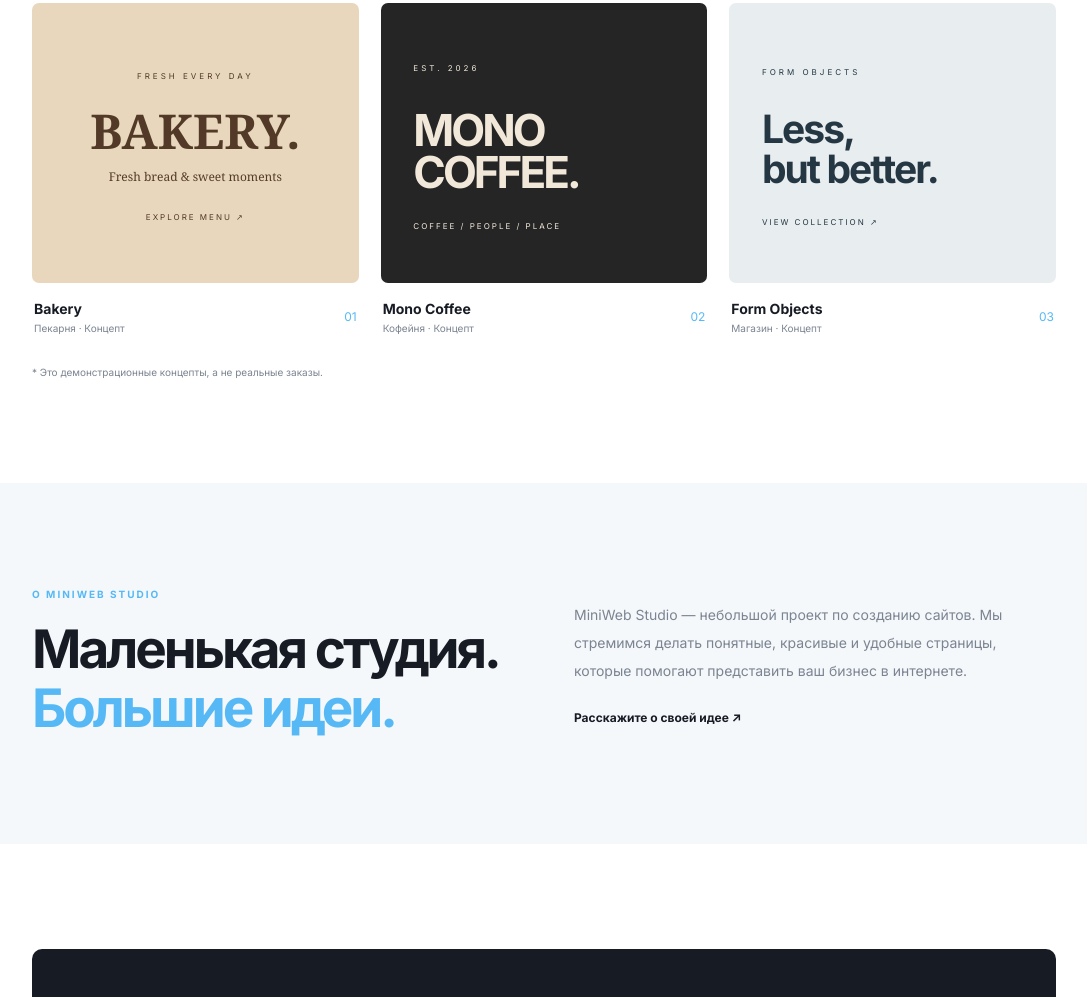
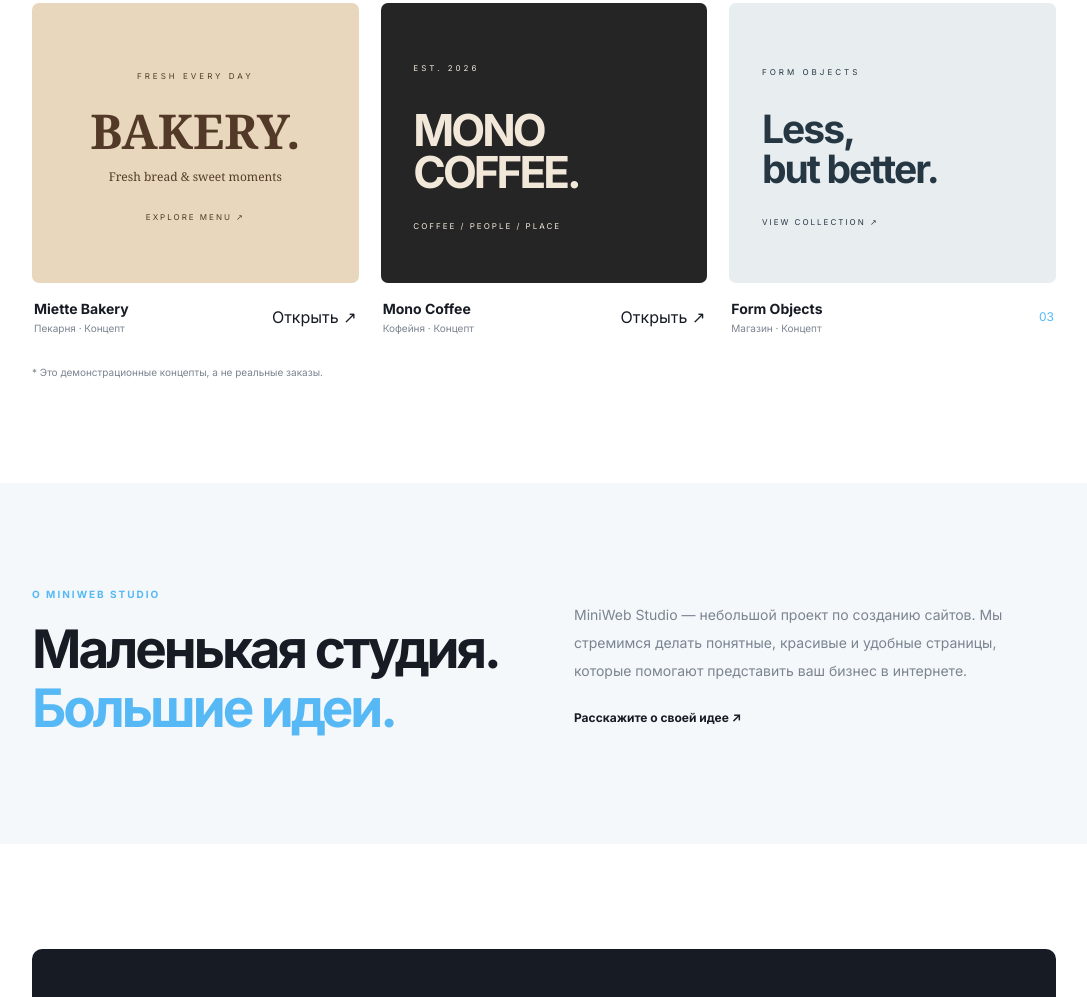
Before and after one commit to wayprogramming/miniweb-studio, a plain HTML site: page webstudio.html in a window 1280 px wide. Shown: the part 1842-2839 px from the top of the page, without its empty margins (96-1183 px from the left). Drawn offline with Linux system fonts and the light colour scheme.

Commit message:
Add live bakery and coffee concepts to portfolio

```diff
--- a/webstudio.html
+++ b/webstudio.html
@@ -161,8 +161,8 @@
                     </div>
                 </div>
                 <div class="project-info">
-                    <div><h3>Bakery</h3><p>Пекарня · Концепт</p></div>
-                    <span>01</span>
+                    <div><h3>Miette Bakery</h3><p>Пекарня · Концепт</p></div>
+                    <a href="bakery/" aria-label="Открыть концепт Miette Bakery">Открыть ↗</a>
                 </div>
             </article>
 
@@ -176,7 +176,7 @@
                 </div>
                 <div class="project-info">
                     <div><h3>Mono Coffee</h3><p>Кофейня · Концепт</p></div>
-                    <span>02</span>
+                    <a href="coffee/" aria-label="Открыть концепт Mono Coffee">Открыть ↗</a>
                 </div>
             </article>
 
```
